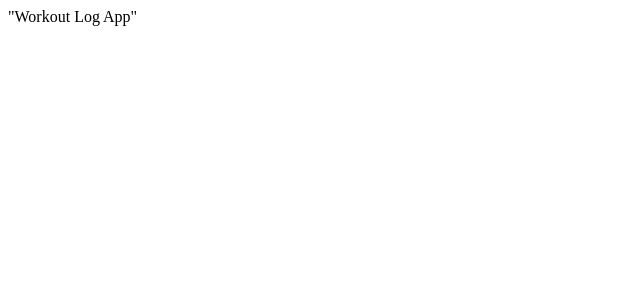
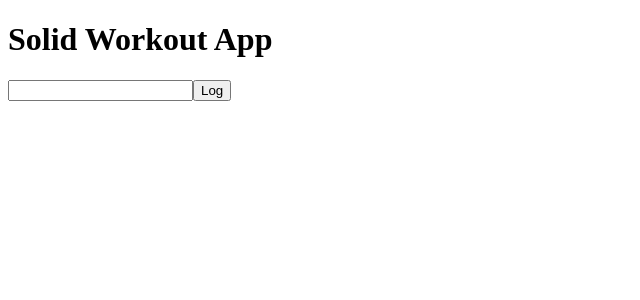
Before and after one commit to escotoj/solid-workout, a React (Create React App) app: page / in a window 1280 px wide. Shown: the top 300 px of the page, without its empty margins (0-640 px from the left). Built offline with nearby package versions, Linux system fonts and the light colour scheme.

Commit message:
input form and buttons are rendering

```diff
--- a/src/App.js
+++ b/src/App.js
@@ -1,10 +1,34 @@
+import React, { useState } from 'react';
 
-function App() {
+const App = () => {
+  const [inputValue, setInputValue] = useState('');
+  const [submittedValue, setSubmittedValue] = useState('');
+
+  const handleSubmit = (e) => {
+    e.preventDefault();
+    setSubmittedValue(inputValue);
+    setInputValue('');
+  };
+
+  const handleInputChange = (e) => {
+    setInputValue(e.target.value);
+  };
+
   return (
     <div>
-"Workout Log App"
+      <h1>Solid Workout App</h1>
+      <form onSubmit={handleSubmit}>
+        <input type="text" value={inputValue} onChange={handleInputChange} />
+        <button type="submit">Log</button>
+      </form>
+      {submittedValue && (
+        <div>
+          <h2>Workout:</h2>
+          <p>{submittedValue}</p>
+        </div>
+      )}
     </div>
   );
-}
+};
 
 export default App;
```
